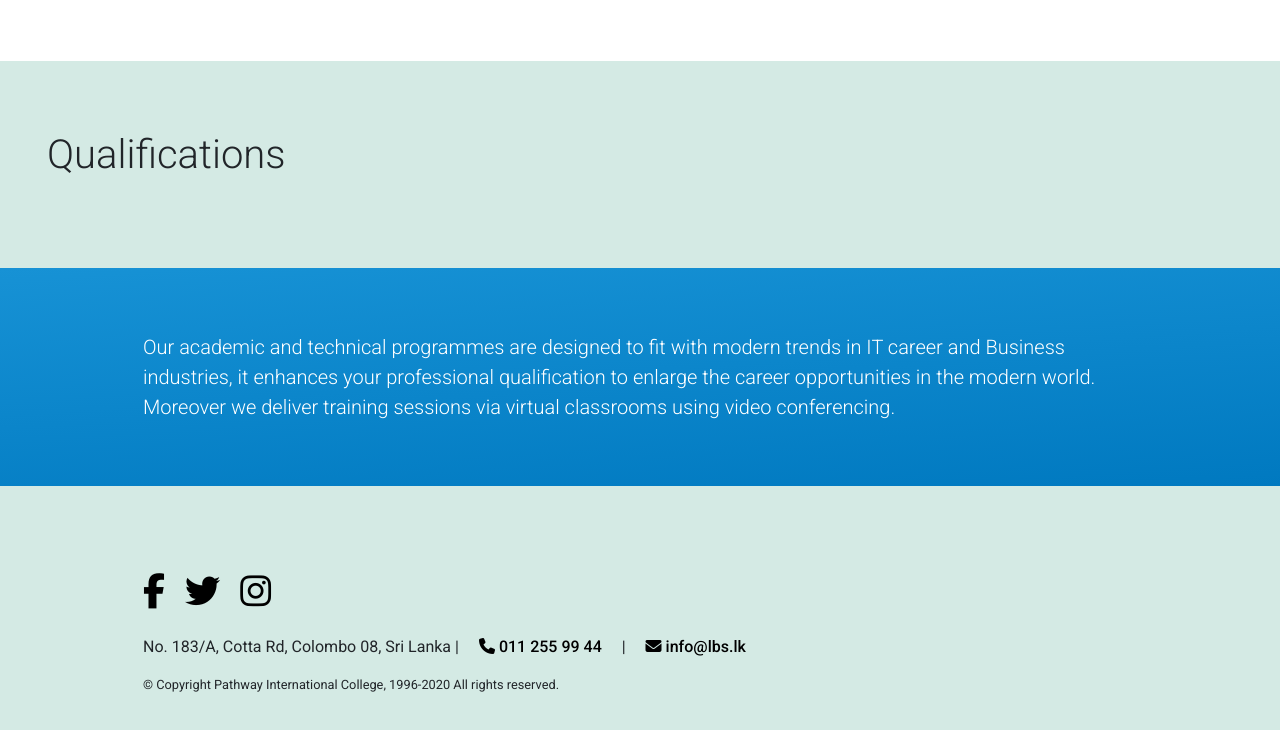
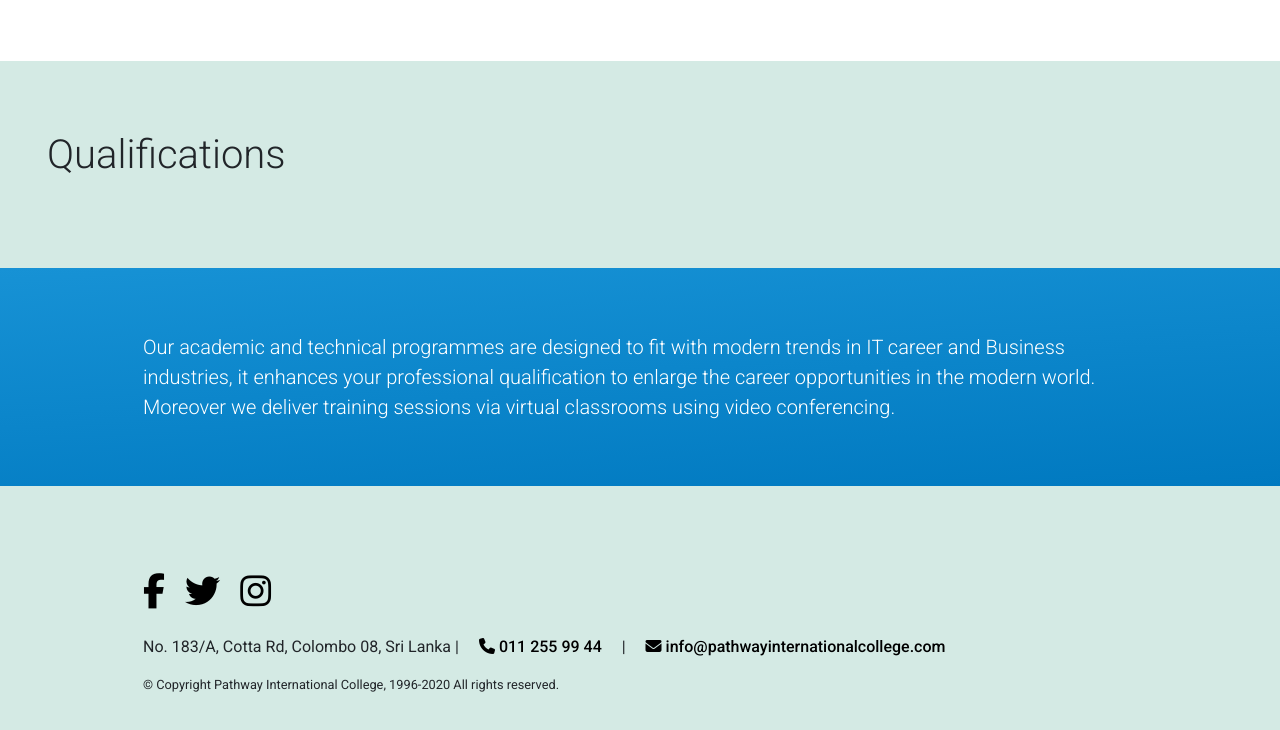
Before and after one commit to ikzath/pathway-college, a plain HTML site: page business-management.html in a window 1280 px wide. Shown: the part 584-1314 px from the top of the page. Drawn offline with Linux system fonts and the light colour scheme; no server answers.

Commit message:
Update business-management.html

```diff
--- a/business-management.html
+++ b/business-management.html
@@ -366,7 +366,7 @@
 					<a href="https://www.instagram.com/" class="social-link"><i class="fa fa-instagram"></i></a>
 				</p>
 				<p class="footer-text">
-					No. 183/A, Cotta Rd, Colombo 08, Sri Lanka | <a href="tel:+94112586798" class="footer-link"><i class="fa fa-phone"></i> 011 255 99 44</a> | <a href="mailto:info@lbs.lk" class="footer-link"><i class="fa fa-envelope"></i> info@lbs.lk</a>
+					No. 183/A, Cotta Rd, Colombo 08, Sri Lanka | <a href="tel:+94112586798" class="footer-link"><i class="fa fa-phone"></i> 011 255 99 44</a> | <a href="mailto:info@pathwayinternationalcollege.com" class="footer-link"><i class="fa fa-envelope"></i> info@pathwayinternationalcollege.com</a>
 				</p>
 				<div class="footnote">
 					© Copyright Pathway International College, 1996-2020 All rights reserved.
```
